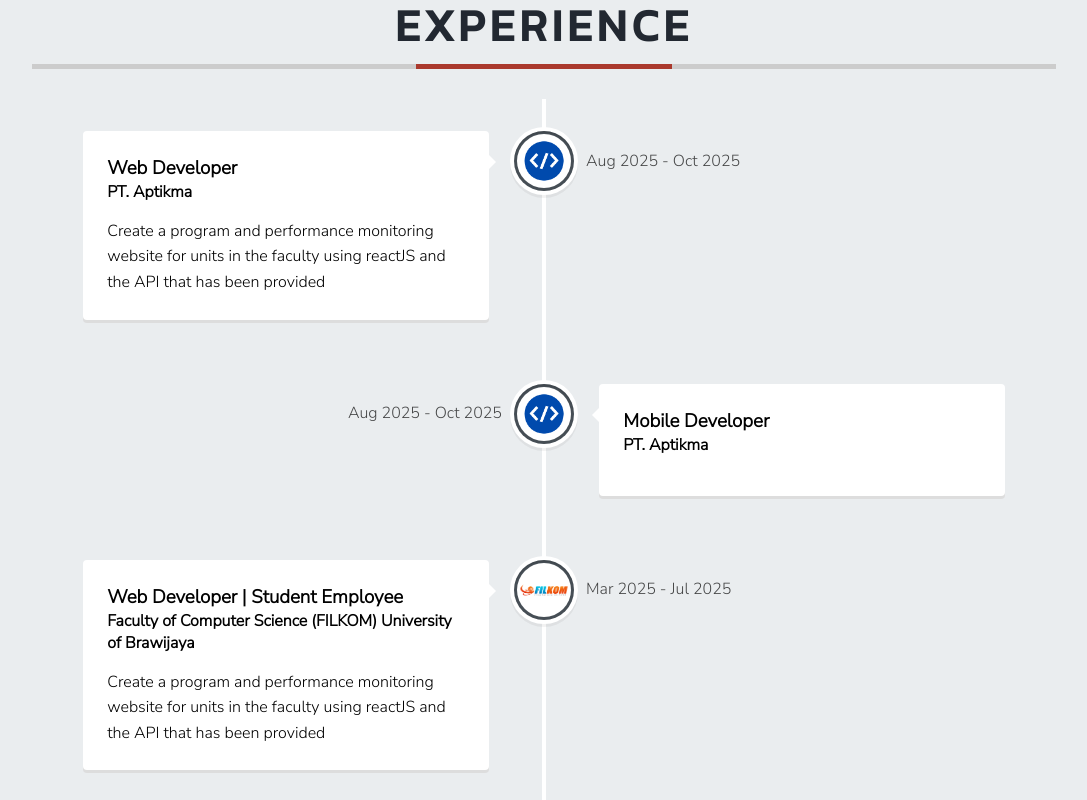
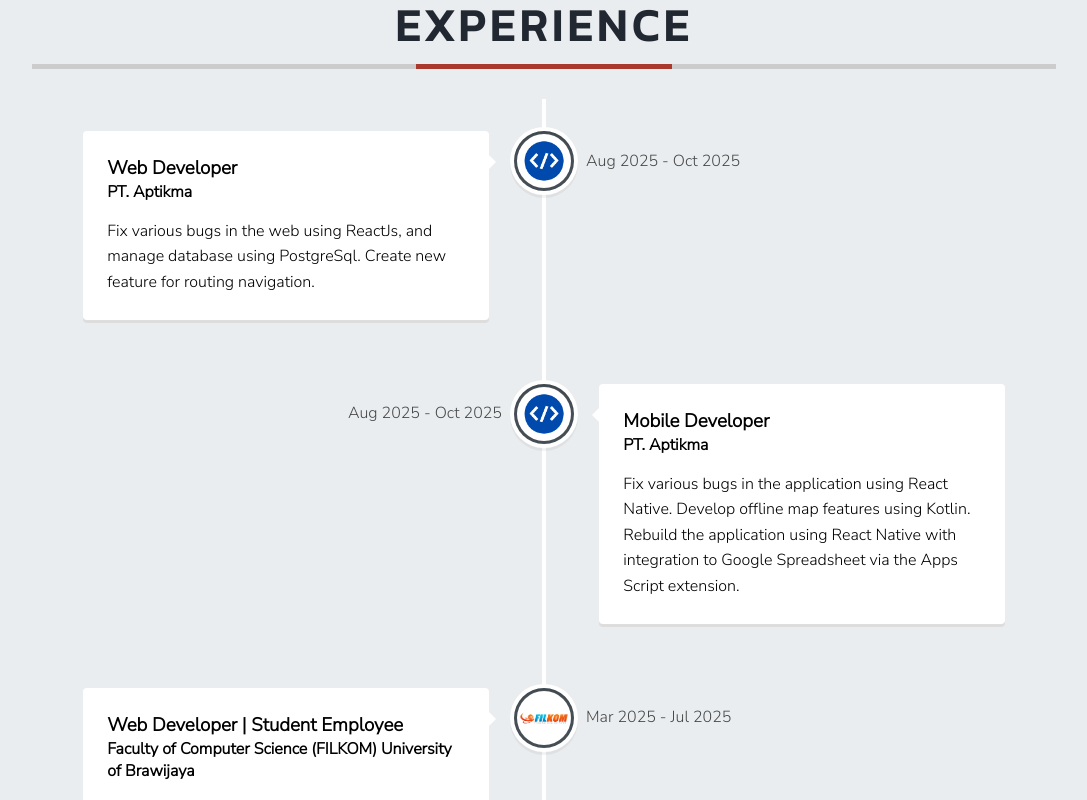
Before and after one commit to MuhammadHelga/muhammadhelga, a React (Vite) app: page / in a window 1280 px wide. Shown: the part 1901-2701 px from the top of the page, without its empty margins (96-1183 px from the left). Built offline with nearby package versions, Linux system fonts and the light colour scheme.

Commit message:
Update Experience

```diff
--- a/src/components/Experience.jsx
+++ b/src/components/Experience.jsx
@@ -22,7 +22,7 @@
                 <h3 className="vertical-timeline-element-title">Web Developer</h3>
                 <h4 className="vertical-timeline-element-subtitle">PT. Aptikma</h4>
                 <p>
-                    Create a program and performance monitoring website for units in the faculty using reactJS and the API that has been provided
+                    Fix various bugs in the web using ReactJs, and manage database using PostgreSql. Create new feature for routing navigation.
                 </p>
             </VerticalTimelineElement>
             <VerticalTimelineElement
@@ -34,7 +34,7 @@
                 <h3 className="vertical-timeline-element-title">Mobile Developer</h3>
                 <h4 className="vertical-timeline-element-subtitle">PT. Aptikma</h4>
                 <p>
-
+                    Fix various bugs in the application using React Native. Develop offline map features using Kotlin. Rebuild the application using React Native with integration to Google Spreadsheet via the Apps Script extension.
                 </p>
             </VerticalTimelineElement>
             <VerticalTimelineElement
```
